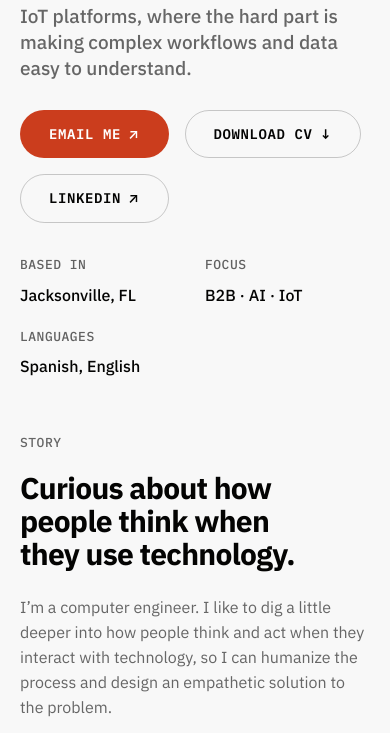
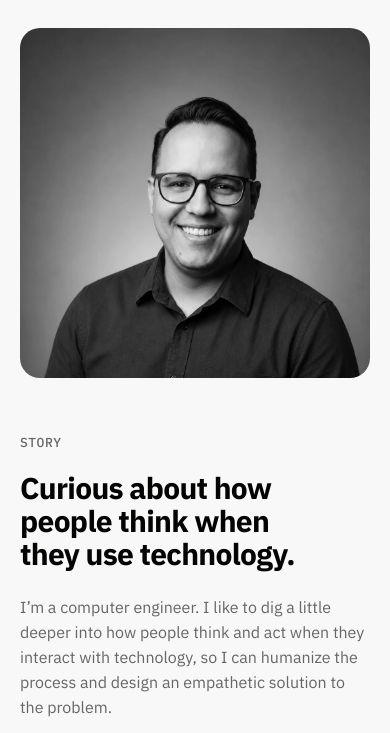
Before and after one commit to EKKO94/portfolio, a website: page about.html in a window 390 px wide. Shown: the part 718-1451 px from the top of the page. Drawn offline with Linux system fonts and the light colour scheme.

Commit message:
About: keep the intro and actions before the portrait on mobile
Co-Authored-By: Claude Sonnet 5.5 <noreply@anthropic.com>

```diff
--- a/assets/css/styles.css
+++ b/assets/css/styles.css
@@ -1053,7 +1053,7 @@ h1, h2, h3 { text-wrap: balance; }
 
 @media (max-width: 900px) {
   .about-hero { grid-template-columns: minmax(0, 1fr); }
-  .about-hero__photo { order: -1; max-width: 420px; aspect-ratio: 1 / 1; object-position: center 20%; }
+  .about-hero__photo { max-width: 360px; aspect-ratio: 1 / 1; object-position: center 20%; }
   .tl__item { grid-template-columns: minmax(0, 1fr); gap: 6px; }
   .tl__date { padding-top: 0; }
 }
```
